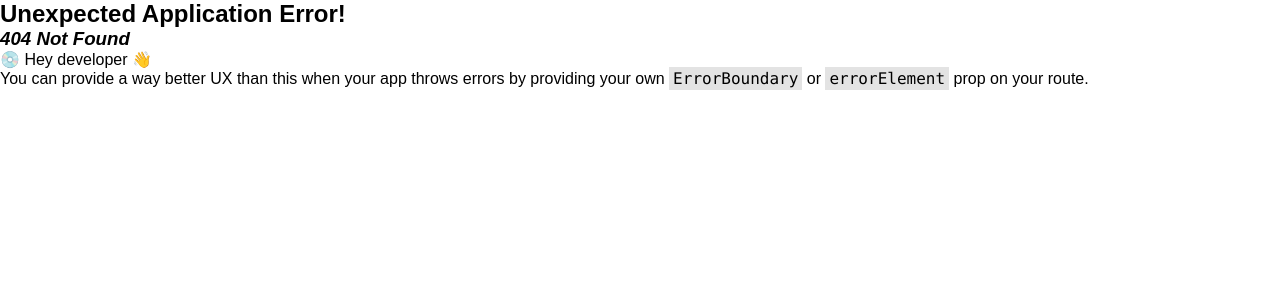
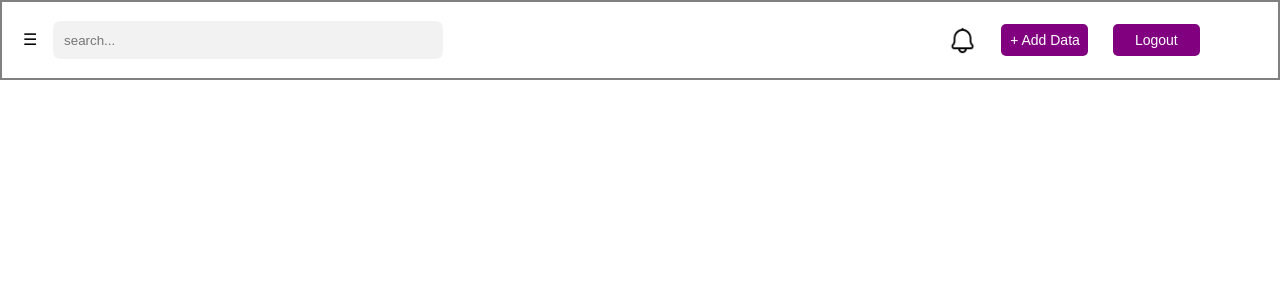
Before and after one commit to SameerKhan36/fypcs11-v3, a React (Create React App) app: page /dashboard in a window 1280 px wide. Before the commit this address had no page. Shown: the top 300 px of the page. Built offline with nearby package versions, Linux system fonts and the light colour scheme.

Commit message:
Dashboard Updated
Dashboard is changed into react

```diff
--- /dev/null
+++ b/src/components/Dashboard/Dashboard.js
@@ -0,0 +1,67 @@
+import React from 'react'
+import DashboardCSS from './Dashboard.module.css';
+import img1 from "../../assets/notification.png";
+
+const Dashboard = () => {
+    const openNav = () => {
+        // if (
+        //     document.getElementById("mySidebar") &&
+        //     document.getElementById("main-cont")
+        //   )
+        //   {
+        // document.getElementById('mySidebar').style.width = '250px';
+        // document.getElementById('main-cont').style.marginLeft = '249px';
+        // }
+        console.log(document.getElementById("mySidebar"));
+    }
+    const closeNav = () => {
+        // if (
+        //     document.getElementById("mySidebar") &&
+        //     document.getElementById("main-cont")
+        //   ) {
+        // document.getElementById('mySidebar').style.width = '0px';
+        // document.getElementById('main-cont').style.marginLeft = '0px';
+        // }
+        console.log("closeNav")
+    }
+  return (
+    <div><div id="mySidebar" className={DashboardCSS.sidebar}>
+    <span>ELASTIC STACK</span>
+    <a href="#" className={DashboardCSS.closebtn} onClick={closeNav()}>x</a>
+    <div className={DashboardCSS.links}>
+        <ul>
+            <li>
+                <a href="../Users/users.html">Users</a>
+            </li>
+            <li>
+                <a href="../Data-Managemnt/data-management.html">Data Management</a>
+            </li>
+            <li>
+                <a href="../Data-analysis/Data-analysis.html">Data Analysis</a>
+            </li>
+            <li>
+                <a href="../Reports/Reports.html">Reports</a>
+            </li>
+        </ul>
+</div>
+</div>
+<div className={DashboardCSS["main-container"]} id="main-cont">
+    <div className={DashboardCSS.header}>
+        <div className={DashboardCSS["search-box"]}>
+            <div id="main" className={DashboardCSS.burger}>
+                <span className={DashboardCSS.openBtn} onClick={openNav()}>☰</span>
+            </div>
+            <input type="text" placeholder="   search..." />
+        </div>
+        <div className={DashboardCSS["add-btn-and-icn"]}>
+            <img src={img1} alt="" />
+            <button>+ Add Data</button>
+            <a href="../index.html">Logout</a>
+        </div>
+    </div>
+</div></div>
+  )
+}
+
+
+export default Dashboard
--- /dev/null
+++ b/src/components/Dashboard/Dashboard.module.css
@@ -0,0 +1,103 @@
+*{
+    margin: 0;
+    padding: 0;
+    box-sizing: border-box;
+    font-family: sans-serif;
+}
+.header{
+    height: 80px;
+    width: 100%;
+    border: 2px solid  gray;
+    display: flex;
+    align-items: center;
+    justify-content: space-between;
+    padding: 0 66px 0 21px;
+}
+.search-box{
+    width: 588px;
+}
+.search-box input{
+    height: 38px;
+    width: 390px;
+    border-radius: 7px;
+    border: none;
+    background-color:#e3e1e170;
+    border-color:#e3e1e170 ;
+}
+.add-btn-and-icn{
+    height: 49px;
+    display: flex;
+    align-items: center;
+    width: 276px;
+    justify-content: space-around;
+}
+.add-btn-and-icn button , a{
+    height: 32px;
+    width: 87px;
+    border-radius: 5px;
+    border: none;
+    background-color: purple;
+    color: #fff;
+    display: flex;
+    align-items: center;
+    justify-content: center;
+    font-size: 14px;
+    text-decoration: none;
+}
+.add-btn-and-icn img{
+    height: 31px;
+    width: 29px;
+}
+.burger{
+    width: 30px;
+    display: inline-block;
+    cursor: pointer;
+}
+
+       /* SIDEBAR */
+       .sidebar {
+        height: 100%;
+        width: 0;
+        position: fixed;
+        background-color:purple;
+        overflow-x: hidden;
+        transition: 0.5s;
+        padding-top: 60px;
+    }
+    .sidebar a {
+        text-decoration: none;
+        font-size: 17px;
+        color: #fff;
+        display: block;
+        transition: 0.3s;
+        padding: 19px 24px;
+        width: 236px;
+    }
+    .sidebar span{
+        font-size: 24px;
+        position: absolute;
+        top: 24px;
+        color: #fff;
+        margin: 5px 8px;
+        font-weight: bolder;
+        white-space: nowrap;
+    }
+    .sidebar a:hover {
+        color: #f1f1f1;
+    }
+    .sidebar .closebtn {
+        position: absolute;
+        top: 11px;
+        right: -5px;
+        font-size: 17px;
+        margin-left: 50px;
+        font-family: monospace;
+        background-color: transparent;
+    }
+
+.links{
+    margin-top: 30px;
+}
+.links ul li{
+    height: 47px;
+}
--- a/src/index.js
+++ b/src/index.js
@@ -3,6 +3,7 @@ import ReactDOM from 'react-dom/client';
 // import App from './App';
 import SignIn from "./components/SignIn/SignIn"
 import SignUp from "./components/SignUp/SignUp"
+import Dashboard from "./components/Dashboard/Dashboard"
 import reportWebVitals from './reportWebVitals';
 import './index.css';
 import {
@@ -23,6 +24,10 @@ const router = createBrowserRouter([
     path: "/signup",
     element: <SignUp/>,
   },
+  {
+    path: "/dashboard",
+    element: <Dashboard/>,
+  },
 ]);
 
 const root = ReactDOM.createRoot(document.getElementById('root'));
```
